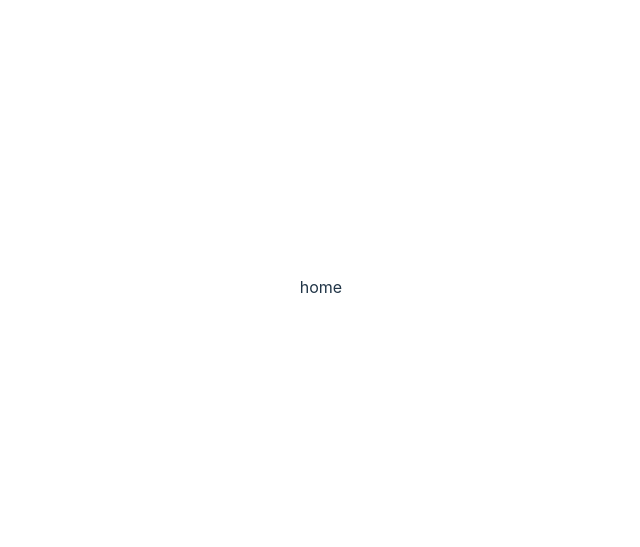
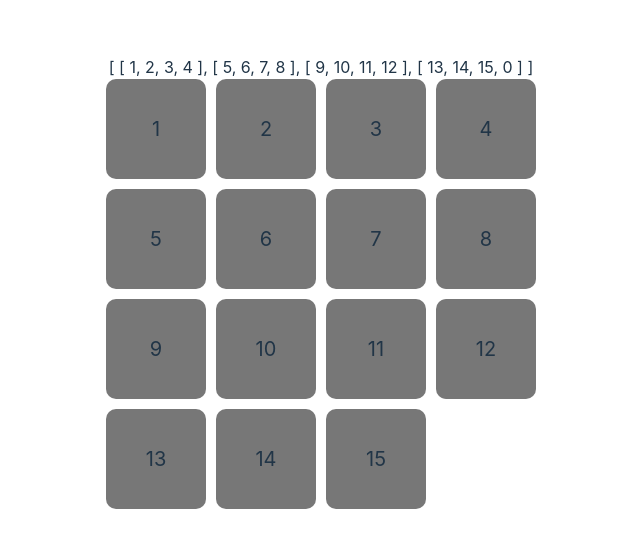
Before and after one commit to elaine1129/puzzle-vue, a Vue app: page / in a window 1280 px wide. Shown: the part 113-660 px from the top of the page, without its empty margins (319-959 px from the left). Built offline with nearby package versions, Linux system fonts and the light colour scheme.

Commit message:
puzzle ui

```diff
--- /dev/null
+++ b/src/components/puzzle.vue
@@ -0,0 +1,141 @@
+<template>
+    {{ pieces }}
+    <div class="puzzle">
+        <div v-for="(row, i) in pieces" class="puzzle_row">
+            <div
+                class="piece"
+                v-for="(col, j) in row"
+                :class="{ empty: col === 0 }"
+                @click="handleMove(j, i)"
+            >
+                {{ col !== 0 ? col : '' }}
+            </div>
+        </div>
+    </div>
+</template>
+
+<script setup lang="ts">
+import { reactive } from 'vue'
+var pieces = reactive([
+    [1, 2, 3],
+    [4, 5, 6],
+    [7, 8, 0],
+])
+
+// common function to move puzzle
+function move(x: number, y: number, newX: number, newY: number) {
+    console.log('move')
+    // swap position
+    var pieceToMove = pieces[y][x]
+    pieces[y][x] = pieces[newY][newX]
+    pieces[newY][newX] = pieceToMove
+    console.log(pieces)
+}
+function moveUp(x: number, y: number) {
+    if (y === 0) return -1
+    move(x, y, x, y - 1)
+}
+function moveDown(x: number, y: number) {
+    if (y >= pieces.length - 1) return -1
+    move(x, y, x, y + 1)
+}
+function moveLeft(x: number, y: number) {
+    if (x === 0) return -1
+    move(x, y, x - 1, y)
+}
+function moveRight(x: number, y: number) {
+    if (x > pieces[y].length - 1) return -1
+    move(x, y, x + 1, y)
+}
+function handleMove(x: number, y: number) {
+    //2,1
+    var { emptyX, emptyY } = seekEmpty() // 2, 2
+    if (emptyX === x) {
+        if (emptyY - y === 1) {
+            moveDown(x, y)
+        } else if (y - emptyY === 1) {
+            moveUp(x, y)
+        }
+    } else if (emptyY === y) {
+        if (emptyX - x === 1) {
+            moveRight(x, y)
+        } else if (x - emptyX === 1) {
+            moveLeft(x, y)
+        }
+    }
+}
+function seekEmpty() {
+    for (var i in pieces) {
+        for (var j in pieces[i]) {
+            if (Number(pieces[i][j]) === 0) {
+                return {
+                    emptyX: Number(j),
+                    emptyY: Number(i),
+                }
+            }
+        }
+    }
+    return {
+        emptyX: -1,
+        emptyY: -1,
+    }
+}
+function initGame() {
+    var level = 3 // 决定拼图碎片数量
+    pieces = createMatrix(level)
+    // var difficulty = 5 // 决定碎片打乱次数
+    // var numberOfPieces = (level + 1) * (level + 1)
+    console.log(pieces)
+}
+
+function createMatrix(level: number) {
+    const row = level + 1
+    const col = level + 1
+    let count = 1
+    var matrix = []
+    for (let i = 0; i < row; i++) {
+        var rowP = []
+        for (let j = 0; j < col; j++) {
+            if (count === row * col) {
+                rowP.push(0)
+                break
+            }
+            rowP.push(count)
+            count++
+        }
+        matrix.push(rowP)
+    }
+    return reactive(matrix)
+}
+
+initGame()
+</script>
+
+<style lang="less">
+.puzzle {
+    &_row {
+        display: flex;
+        gap: 10px;
+        margin-bottom: 10px;
+        .piece {
+            width: 100px;
+            height: 100px;
+            display: flex;
+            align-items: center;
+            justify-content: center;
+            font-size: 20px;
+            background-color: #777777;
+            border-radius: 10px;
+            cursor: pointer;
+            &.empty {
+                opacity: 0;
+                cursor: default;
+            }
+            transition: linear 0.1s;
+        }
+    }
+    &__row:last-child {
+        margin-bottom: 0;
+    }
+}
+</style>
--- a/src/pages/home.vue
+++ b/src/pages/home.vue
@@ -1,5 +1,8 @@
 <template>
-    <div>home</div>
+    <!-- Puzzle -->
+    <Puzzle></Puzzle>
 </template>
 
-<script setup lang="ts"></script>
+<script setup lang="ts">
+import Puzzle from '../components/puzzle.vue'
+</script>
```
